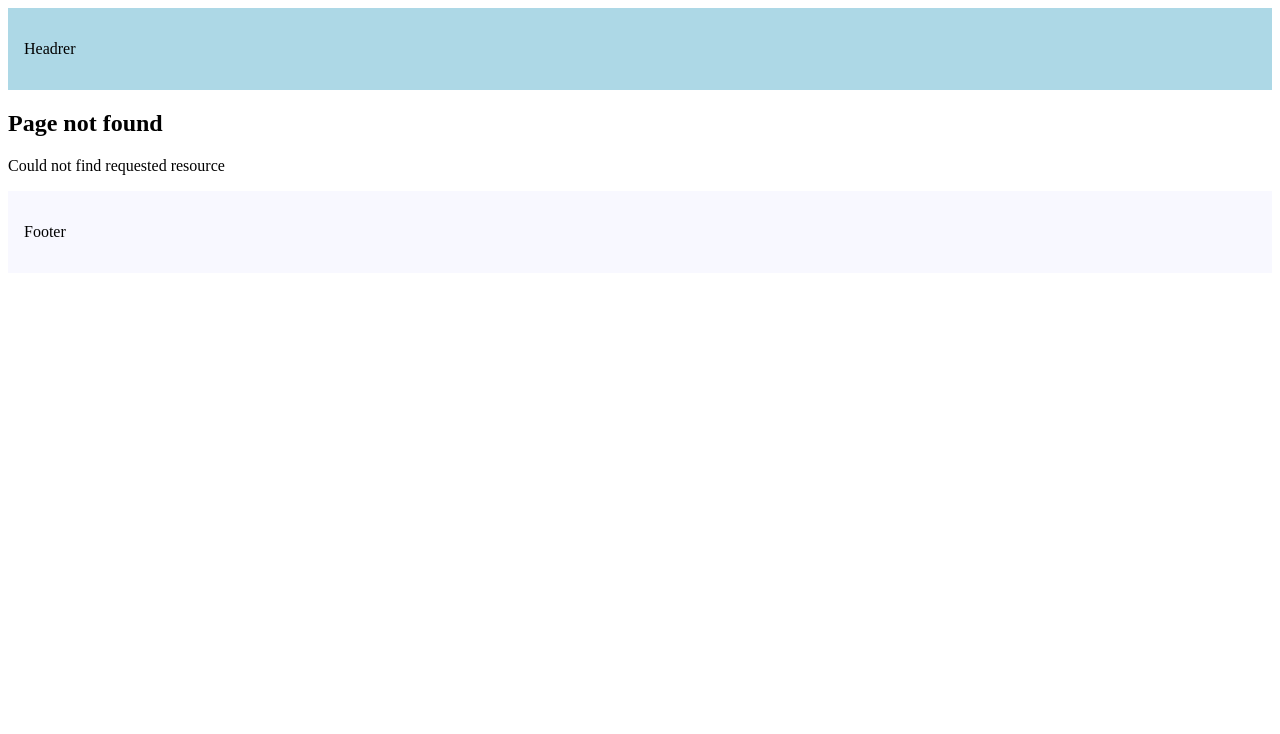
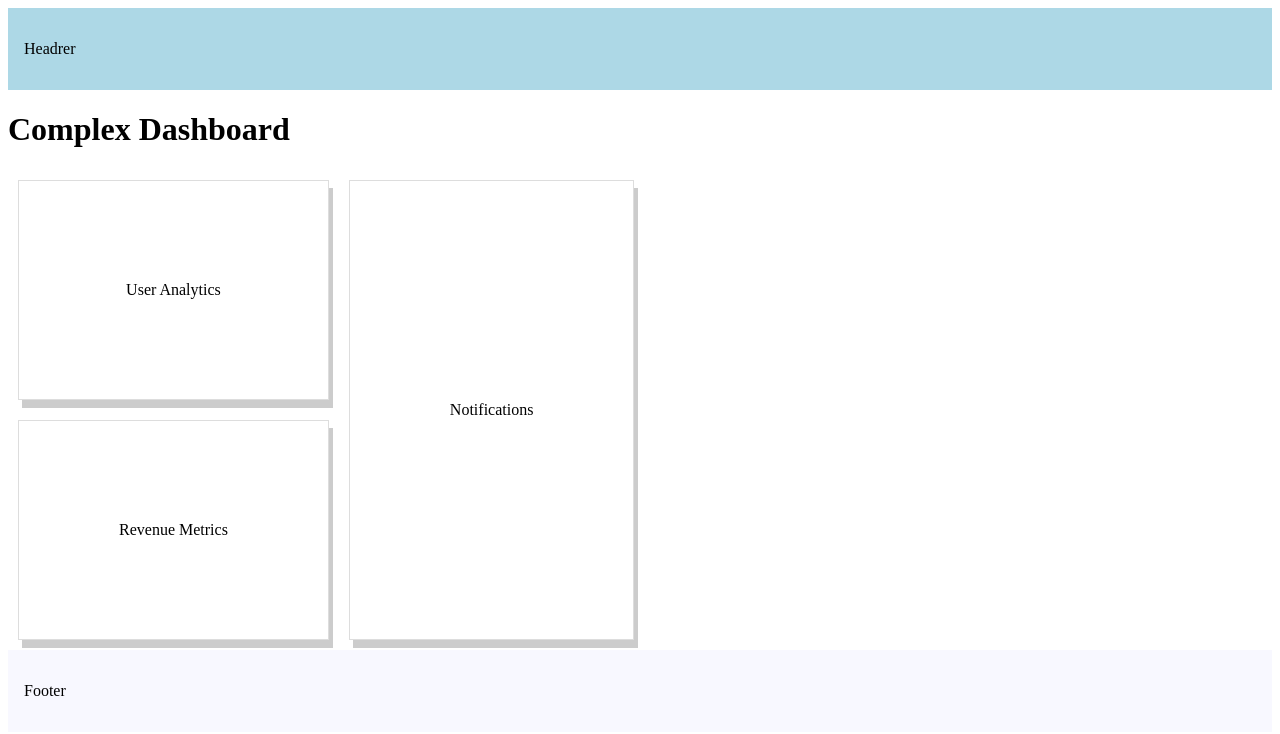
Before and after one commit to Alisha-Reddy/next-crash-course, a Next.js app: page /complex-dashboard in a window 1280 px wide. Before the commit this address had no page. Shown: the top 734 px of the page. Built offline with nearby package versions, Linux system fonts and the light colour scheme.

Commit message:
parallel routes

```diff
--- /dev/null
+++ b/src/app/complex-dashboard/@notifications/page.tsx
@@ -0,0 +1,5 @@
+import Card from "@/components/card"
+
+export default function Notifications() {
+    return <Card>Notifications</Card>
+}
--- /dev/null
+++ b/src/app/complex-dashboard/@revenue/page.tsx
@@ -0,0 +1,5 @@
+import Card from "@/components/card";
+
+export default function RevenueMetrics() {
+    return <Card>Revenue Metrics</Card>
+}
--- /dev/null
+++ b/src/app/complex-dashboard/@users/page.tsx
@@ -0,0 +1,5 @@
+import Card from "@/components/card";
+
+export default function userAnalytics() {
+    return <Card>User Analytics</Card>
+}
--- /dev/null
+++ b/src/app/complex-dashboard/layout.tsx
@@ -0,0 +1,24 @@
+export default function DAshboardLayout({
+  children,
+  users,
+  revenue,
+  notifications,
+}: {
+  children: React.ReactNode;
+  users: React.ReactNode;
+  revenue: React.ReactNode;
+  notifications: React.ReactNode;
+    }) {
+    return (
+      <div>
+        <div>{children}</div>
+        <div style={{ display: "flex" }}>
+          <div style={{ display: "flex", flexDirection: "column" }}>
+            <div>{users}</div>
+            <div>{revenue}</div>
+          </div>
+          <div style={{ display: "flex", flex: 1 }}>{notifications}</div>
+        </div>
+      </div>
+    );
+}
--- /dev/null
+++ b/src/app/complex-dashboard/page.tsx
@@ -0,0 +1,3 @@
+export default function ComplexDashboardPage() {
+    return <h1>Complex Dashboard</h1>
+}
--- /dev/null
+++ b/src/components/card.tsx
@@ -0,0 +1,15 @@
+const Card = ({ children }: { children: React.ReactNode }) => {
+    const cardStyle = {
+        padding: "100px",
+        margin: "10px",
+        boxShadow: " 4px 8px 0 rgba(0,0,0,0.2)",
+        border: "1px solid #ddd",
+        display: "flex",
+        justifyContent: "center",
+        alignItems:"center",
+    }
+
+    return <div style={cardStyle}>{ children}</div>
+}
+
+export default Card;
```
